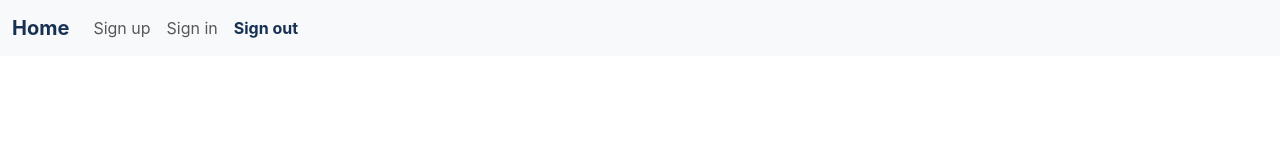
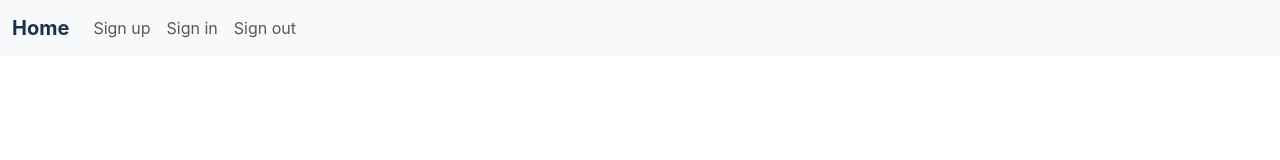
Before and after one commit to huynhtri123/sport-center, a React (Create React App) app in the folder sportcenter-fe/: page / in a window 1280 px wide. Shown: the top 160 px of the page. Built offline with nearby package versions, Linux system fonts and the light colour scheme.

Commit message:
fix: fix css error for signup's inputs

```diff
--- a/sportcenter-fe/src/components/GlobalStyle/GlobalStyle.js
+++ b/sportcenter-fe/src/components/GlobalStyle/GlobalStyle.js
@@ -1,6 +1,6 @@
 import './GlobalStyle.scss';
 
-function GlobalStyle({children}) {
+function GlobalStyle({ children }) {
     return children;
 }
 export default GlobalStyle;
--- a/sportcenter-fe/src/layouts/NavBar.js
+++ b/sportcenter-fe/src/layouts/NavBar.js
@@ -48,11 +48,7 @@ function NavBar() {
                         </li>
 
                         <li className='nav-item'>
-                            <Link
-                                className={`nav-link ${location.pathname === '/' ? styles.active : ''}`}
-                                onClick={handleSignoutSubmit}
-                                to='/'
-                            >
+                            <Link className={'nav-link'} onClick={handleSignoutSubmit} to='/'>
                                 Sign out
                             </Link>
                         </li>
--- a/sportcenter-fe/src/pages/Auth/Signup.js
+++ b/sportcenter-fe/src/pages/Auth/Signup.js
@@ -177,7 +177,7 @@ function Signup() {
                             onChange={(e) => handleChangeInput(e)}
                             required
                         />
-                        {errors.email && <div className={styles.errorsInput}>{errors.email}</div>}
+                        {errors.email && <div className={'errors-input'}>{errors.email}</div>}
                     </div>
 
                     <div className={styles.inputBox}>
@@ -193,7 +193,7 @@ function Signup() {
                             onChange={(e) => handleChangeInput(e)}
                             required
                         />
-                        {errors.password && <div className={styles.errorsInput}>{errors.password}</div>}
+                        {errors.password && <div className={'errors-input'}>{errors.password}</div>}
                     </div>
 
                     <div className={styles.inputBox}>
@@ -209,7 +209,7 @@ function Signup() {
                             onChange={(e) => handleChangeInput(e)}
                             required
                         />
-                        {errors.passwordConfirm && <div className={styles.errorsInput}>{errors.passwordConfirm}</div>}
+                        {errors.passwordConfirm && <div className={'errors-input'}>{errors.passwordConfirm}</div>}
                     </div>
                 </div>
 
```
